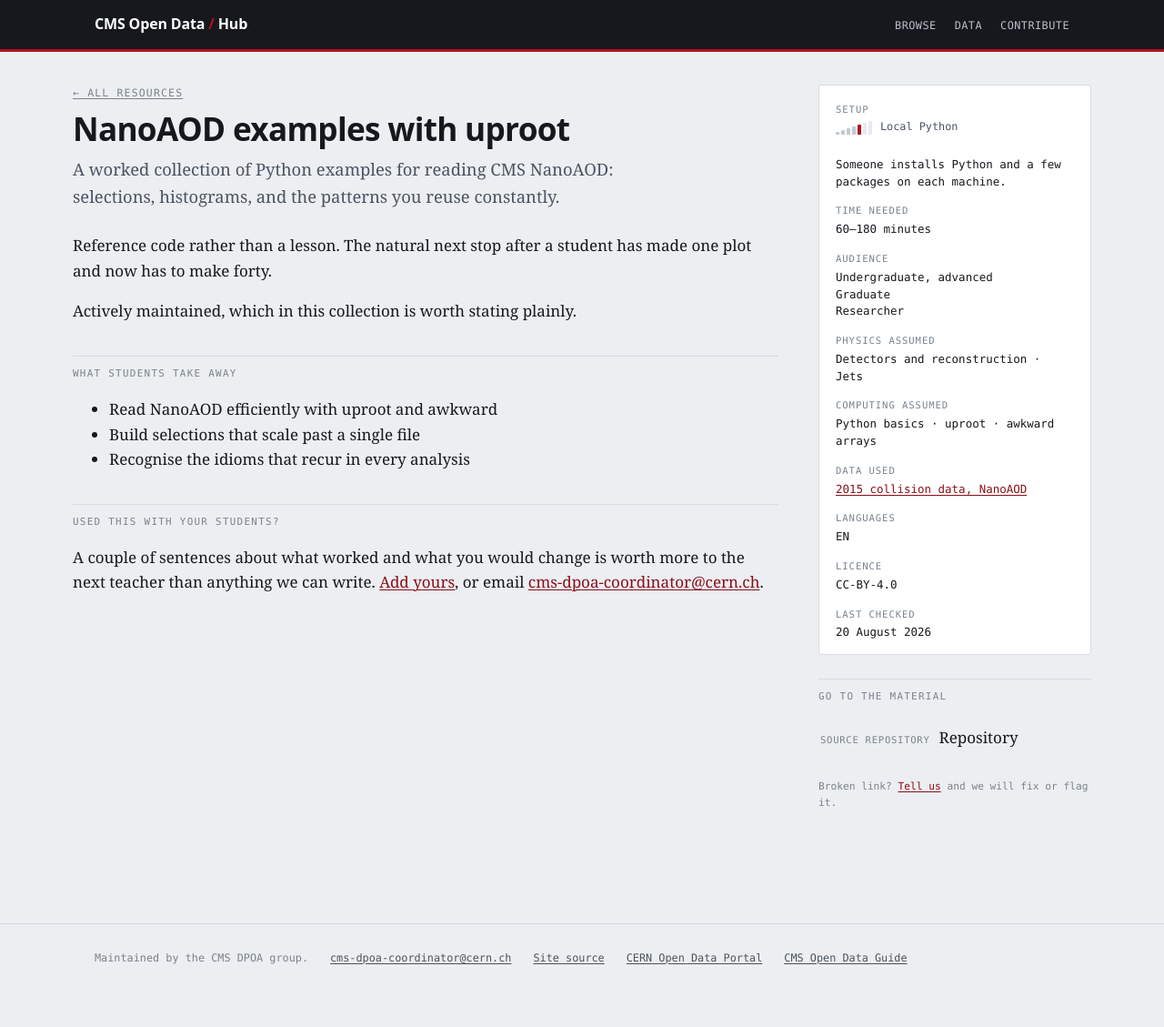
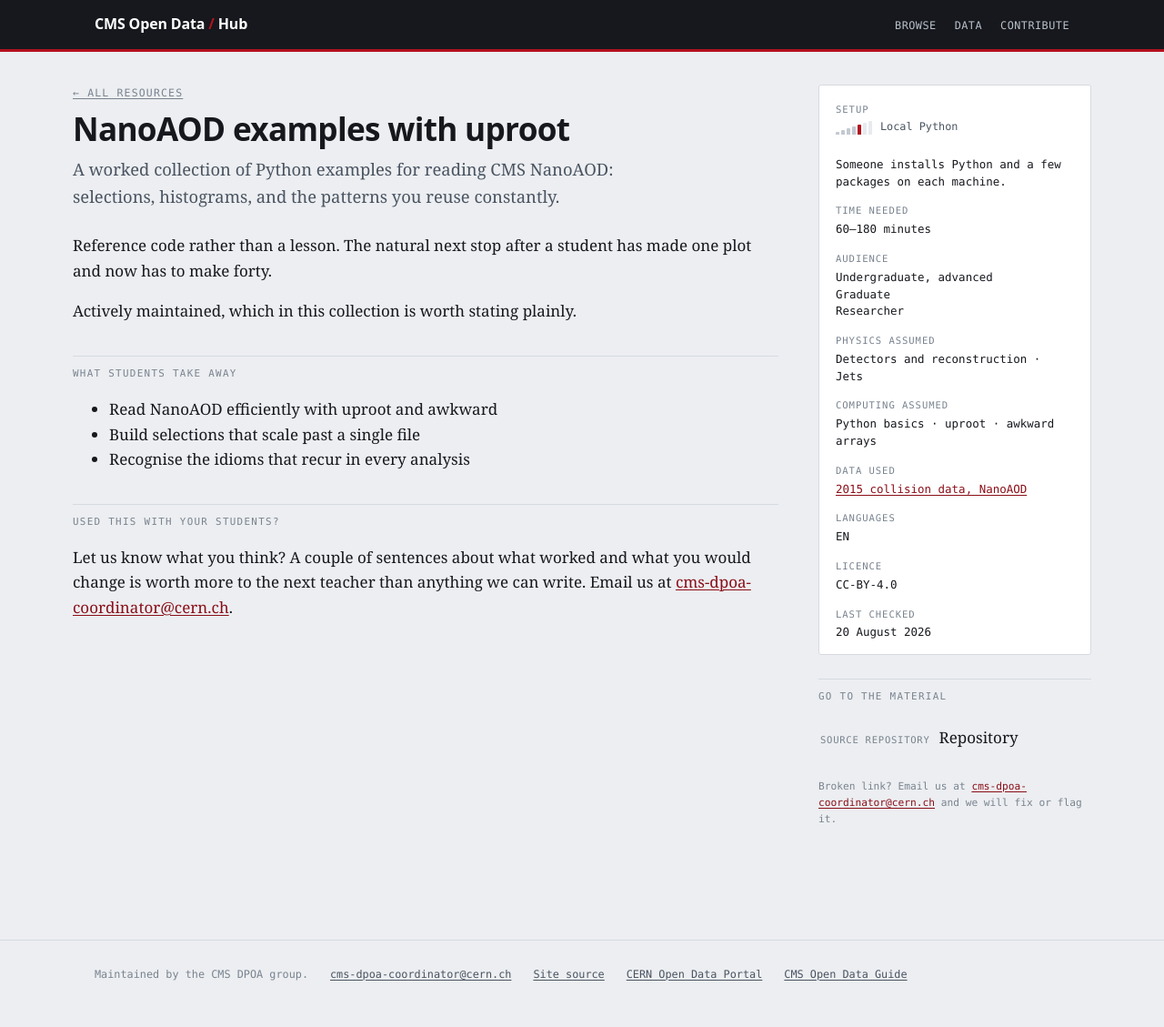
Before and after one commit to cms-opendata-education/cms-open-data-hub-demo, a Jekyll site: the page built from _resources/nanoaod-uproot-examples.md, in a window 1280 px wide. Shown: the whole page at 91% size. Built offline with Jekyll 4.4.1, drawn with Linux system fonts in a browser that asks for light colours.

Commit message:
Change feedback and contact email prompts
Updated contact methods for feedback and broken links.

```diff
--- a/_layouts/resource.html
+++ b/_layouts/resource.html
@@ -44,10 +44,9 @@ layout: default
     {% endif %}
 
     <p class="section-rule">Used this with your students?</p>
-    <p>A couple of sentences about what worked and what you would change is
+    <p>Let us know what you think? A couple of sentences about what worked and what you would change is
     worth more to the next teacher than anything we can write.
-    <a href="{{ site.repo }}/issues/new?template=testimonial.yml">Add yours</a>,
-    or email <a href="mailto:{{ site.contact_email }}">{{ site.contact_email }}</a>.</p>
+    Email us at <a href="mailto:{{ site.contact_email }}">{{ site.contact_email }}</a>.</p>
   </div>
 
   <aside>
@@ -111,7 +110,7 @@ layout: default
     </ul>
 
     <p style="font-family:var(--f-mono);font-size:.7rem;color:var(--ink-3);margin-top:22px">
-      Broken link? <a href="{{ site.repo }}/issues/new">Tell us</a> and we will fix or flag it.
+      Broken link? Email us at <a href="mailto:{{ site.contact_email }}">{{ site.contact_email }}</a> and we will fix or flag it.
     </p>
   </aside>
 
```
